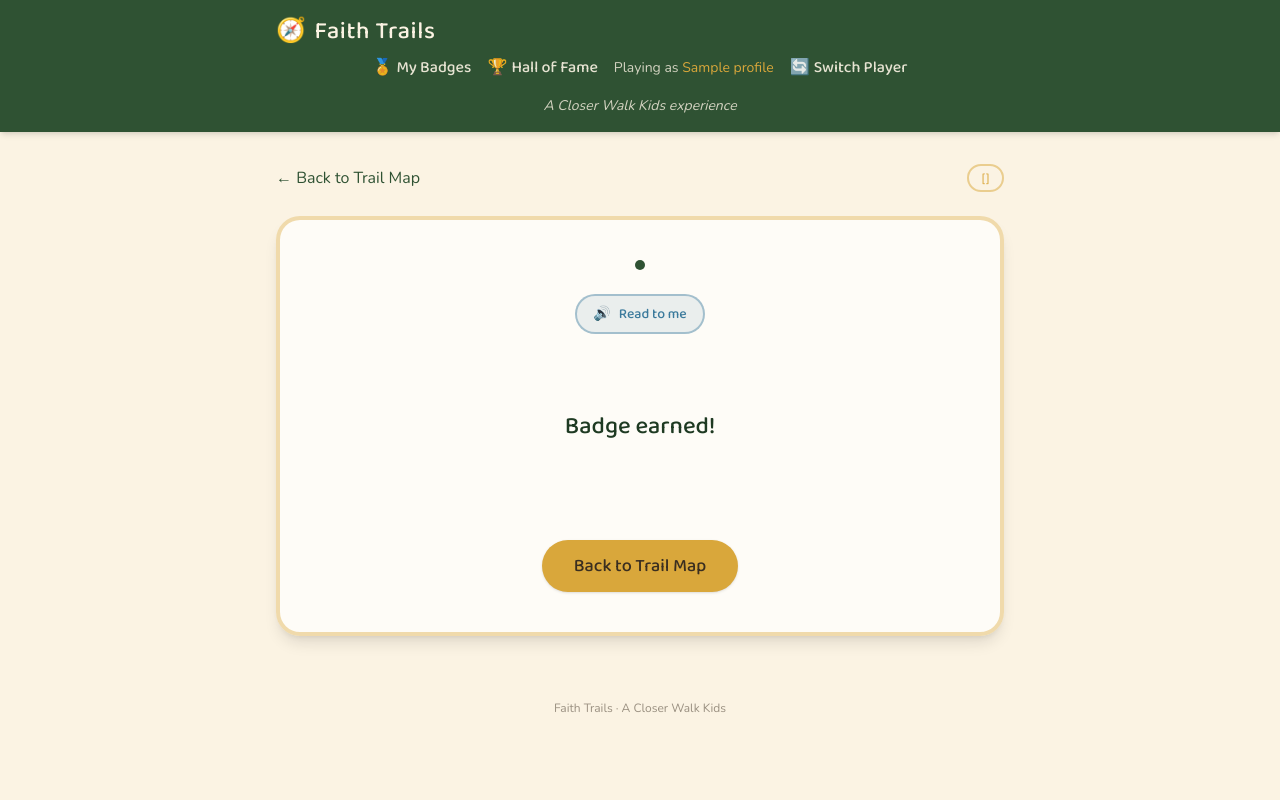
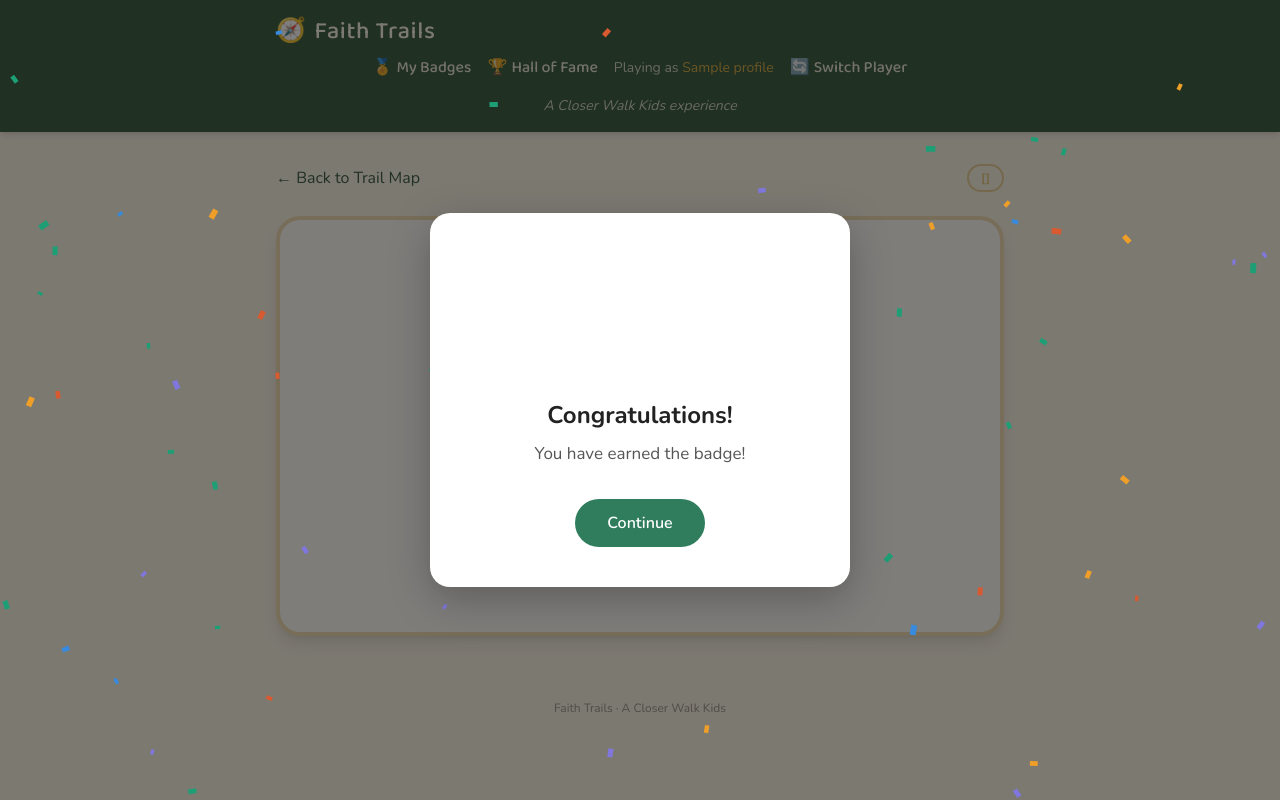
Before and after one commit to songbird12865/faith-trails, a Flask app: template templates/quest.html in a window 1280 px wide. Run offline with Flask 3, Linux system fonts and the light colour scheme; the template is opened without the code that fills it: most values are stand-ins (such as "Sample title", 1, 10 or a date in 2020); some libraries are stand-ins or nearby versions.

Commit message:
fix celebration badge page load

```diff
--- a/static/css/badge_celebration.css
+++ b/static/css/badge_celebration.css
@@ -44,27 +44,30 @@
   border: 4px solid transparent;
 }
 
-.badge-circle--bronze {
+.badge-circle--easy {
   background: #f3ddc9;
   border-color: #b3651c;
 }
-.badge-circle--bronze .badge-star {
+.badge-circle--easy .badge-star,
+.badge-circle--easy #badge-circle-emoji {
   color: #7a3f0f;
 }
 
-.badge-circle--silver {
+.badge-circle--medium {
   background: #eceff1;
   border-color: #9aa3ab;
 }
-.badge-circle--silver .badge-star {
+.badge-circle--medium .badge-star,
+.badge-circle--medium #badge-circle-emoji {
   color: #4a545c;
 }
 
-.badge-circle--gold {
+.badge-circle--hard {
   background: #faeeda;
   border-color: #ef9f27;
 }
-.badge-circle--gold .badge-star {
+.badge-circle--hard .badge-star,
+.badge-circle--hard #badge-circle-emoji {
   color: #854f0b;
 }
 
--- a/templates/quest.html
+++ b/templates/quest.html
@@ -33,11 +33,39 @@
 
 </div>
 
+<div id="badge-overlay" class="badge-overlay">
+  <canvas id="confetti-canvas" class="confetti-canvas"></canvas>
+
+  <div class="badge-card">
+    <div id="badge-circle" class="badge-circle">
+      <span id="badge-circle-emoji" class="text-6xl" aria-hidden="true"></span>
+    </div>
+
+    <h2 id="badge-title" class="badge-title">Congratulations!</h2>
+    <p id="badge-subtext" class="badge-subtext"></p>
+
+    <button id="badge-continue-btn" class="badge-continue-btn" type="button">
+      Continue
+    </button>
+  </div>
+
+  <audio id="badge-sound" preload="auto">
+    <source src="{{ url_for('static', filename='sounds/badge_earned.mp3') }}" type="audio/mpeg">
+  </audio>
+  <audio id="celebration-music" loop preload="auto">
+    <source src="{{ url_for('static', filename='music/celebration_theme.mp3') }}" type="audio/mpeg">
+  </audio>
+</div>
+
+<link rel="stylesheet" href="{{ url_for('static', filename='css/badge_celebration.css') }}">
+
 <script>
   const scenes = {{ scenes_json | safe }};
   const questLesson = {{ lesson | tojson }};
   const questSlug = {{ quest['slug'] | tojson }};
   const questIcon = {{ quest['icon'] | tojson }};
+  const questTitle = {{ quest['title'] | tojson }};
+  const questDifficulty = {{ difficulty | tojson }};
   const lessonNarrationFile = {{ lesson_narration_file | tojson }};
 
   let current = 0;
@@ -82,6 +110,25 @@
     }
     narrationAudio.src = `/static/audio/quests/${filename}`;
     narrationControl.classList.remove('hidden');
+
+    // Autoplay as soon as the scene appears. This works reliably here
+    // because the child already tapped their name on the player picker
+    // screen (a real user gesture), which is what unlocks audio autoplay
+    // for the rest of the browser tab's session.
+    if (window.FaithTrailsAudio) {
+      const gp = document.getElementById('gameplay-music');
+      if (gp) gp.volume = 0.12;
+    }
+    narrationAudio.play()
+      .then(() => {
+        narrationPlaying = true;
+        narrationLabel.textContent = 'Stop';
+      })
+      .catch(() => {
+        // If the browser blocks it anyway, the button is still right
+        // there for the child (or a parent) to tap manually.
+        resetNarrationButton();
+      });
   }
 
   narrationBtn.addEventListener('click', () => {
@@ -537,24 +584,135 @@
     showLearn();
   }
 
+  // ---- Badge celebration ------------------------------------------
+  const badgeOverlay = document.getElementById('badge-overlay');
+  const confettiCanvas = document.getElementById('confetti-canvas');
+  const confettiCtx = confettiCanvas.getContext('2d');
+  const badgeCircle = document.getElementById('badge-circle');
+  const badgeCircleEmoji = document.getElementById('badge-circle-emoji');
+  const badgeTitle = document.getElementById('badge-title');
+  const badgeSubtext = document.getElementById('badge-subtext');
+  const badgeContinueBtn = document.getElementById('badge-continue-btn');
+  const badgeSound = document.getElementById('badge-sound');
+  const celebrationMusic = document.getElementById('celebration-music');
+
+  let confettiParticles = [];
+  let confettiRunning = false;
+  let confettiRafId = null;
+
+  function resizeConfettiCanvas() {
+    confettiCanvas.width = badgeOverlay.clientWidth;
+    confettiCanvas.height = badgeOverlay.clientHeight;
+  }
+
+  function makeConfettiParticle() {
+    const colors = ['#EF9F27', '#1D9E75', '#D85A30', '#7F77DD', '#378ADD'];
+    return {
+      x: Math.random() * confettiCanvas.width,
+      y: -20 - Math.random() * confettiCanvas.height,
+      size: 5 + Math.random() * 5,
+      speed: 1.5 + Math.random() * 2.5,
+      drift: (Math.random() - 0.5) * 1.5,
+      rotation: Math.random() * 360,
+      spin: (Math.random() - 0.5) * 8,
+      color: colors[Math.floor(Math.random() * colors.length)]
+    };
+  }
+
+  function initConfetti() {
+    confettiParticles = [];
+    for (let i = 0; i < 70; i++) {
+      const p = makeConfettiParticle();
+      p.y = Math.random() * confettiCanvas.height;
+      confettiParticles.push(p);
+    }
+  }
+
+  function animateConfetti() {
+    if (!confettiRunning) return;
+    confettiCtx.clearRect(0, 0, confettiCanvas.width, confettiCanvas.height);
+    for (const p of confettiParticles) {
+      p.y += p.speed;
+      p.x += p.drift;
+      p.rotation += p.spin;
+      if (p.y > confettiCanvas.height + 20) {
+        Object.assign(p, makeConfettiParticle());
+        p.y = -20;
+      }
+      confettiCtx.save();
+      confettiCtx.translate(p.x, p.y);
+      confettiCtx.rotate((p.rotation * Math.PI) / 180);
+      confettiCtx.fillStyle = p.color;
+      confettiCtx.fillRect(-p.size / 2, -p.size / 2, p.size, p.size * 0.6);
+      confettiCtx.restore();
+    }
+    confettiRafId = requestAnimationFrame(animateConfetti);
+  }
+
+  function openBadgeCelebration() {
+    badgeCircle.className = 'badge-circle badge-circle--' + questDifficulty;
+    badgeCircleEmoji.textContent = questIcon;
+    badgeSubtext.textContent =
+      'You have earned the ' + questDifficulty + ' ' + questTitle + ' badge! ' + questLesson;
+
+    badgeOverlay.classList.add('is-open');
+    resizeConfettiCanvas();
+    initConfetti();
+    confettiRunning = true;
+    animateConfetti();
+
+    badgeSound.currentTime = 0;
+    badgeSound.play().catch(() => {});
+
+    if (window.FaithTrailsAudio) {
+      window.FaithTrailsAudio.switchToCelebration();
+    } else {
+      celebrationMusic.volume = 0.5;
+      celebrationMusic.currentTime = 0;
+      celebrationMusic.play().catch(() => {});
+    }
+
+    requestAnimationFrame(() => {
+      badgeCircle.style.transition = 'transform 0.6s cubic-bezier(0.34,1.56,0.64,1)';
+      badgeCircle.style.transform = 'scale(1)';
+    });
+    setTimeout(() => { badgeTitle.style.opacity = '1'; }, 300);
+    setTimeout(() => { badgeSubtext.style.opacity = '1'; }, 500);
+    setTimeout(() => { badgeContinueBtn.style.opacity = '1'; }, 700);
+  }
+
+  function closeBadgeCelebration() {
+    confettiRunning = false;
+    if (confettiRafId) cancelAnimationFrame(confettiRafId);
+    badgeOverlay.classList.remove('is-open');
+
+    if (window.FaithTrailsAudio) {
+      window.FaithTrailsAudio.switchToGameplay();
+    } else {
+      celebrationMusic.pause();
+    }
+
+    window.location.href = "{{ url_for('home') }}";
+  }
+
+  badgeContinueBtn.addEventListener('click', closeBadgeCelebration);
+  window.addEventListener('resize', () => {
+    if (confettiRunning) resizeConfettiCanvas();
+  });
+
   function renderBadgeScene() {
     showNarrationFor(lessonNarrationFile);
-    sceneContainer.innerHTML = `
-      <div class="text-7xl mb-4 animate-bounce" aria-hidden="true">${questIcon}</div>
-      <h2 class="font-display text-2xl font-800 text-trailgreendark mb-3">Badge earned!</h2>
-      <p class="font-body text-lg max-w-md mb-2">${questLesson}</p>
-    `;
-    const homeBtn = document.createElement('a');
-    homeBtn.href = "{{ url_for('home') }}";
-    homeBtn.className = 'bg-trailgold hover:bg-trailgold/80 text-inkbrown font-display font-700 text-lg px-8 py-3 rounded-full shadow transition-colors';
-    homeBtn.textContent = 'Back to Trail Map';
-    sceneControls.appendChild(homeBtn);
+    sceneContainer.innerHTML = '';
+    sceneControls.innerHTML = '';
 
-    // Save the badge to the database
-    fetch(`/api/complete/${questSlug}`, { method: 'POST' }).catch(() => {
-      // Non-fatal for the MVP: the child still sees their badge on screen
-      // even if the save request fails (e.g. offline).
-    });
+    // Save the badge to the database, then celebrate regardless of
+    // whether the save request succeeds (non-fatal for the MVP -- the
+    // child still sees their celebration even if offline).
+    fetch(`/api/complete/${questSlug}`, { method: 'POST' })
+      .catch(() => {})
+      .finally(() => {
+        openBadgeCelebration();
+      });
   }
 
   renderScene();
```
